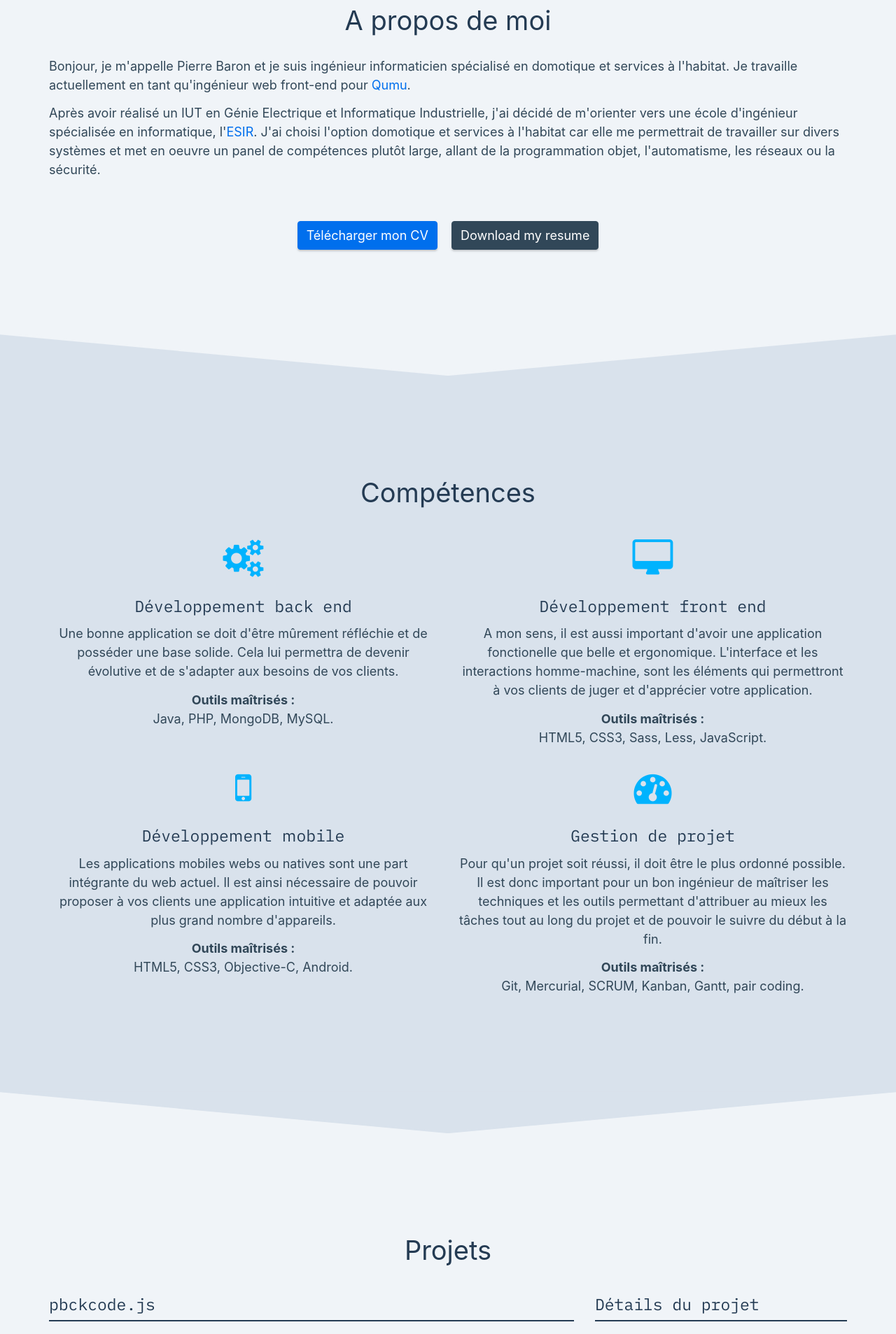
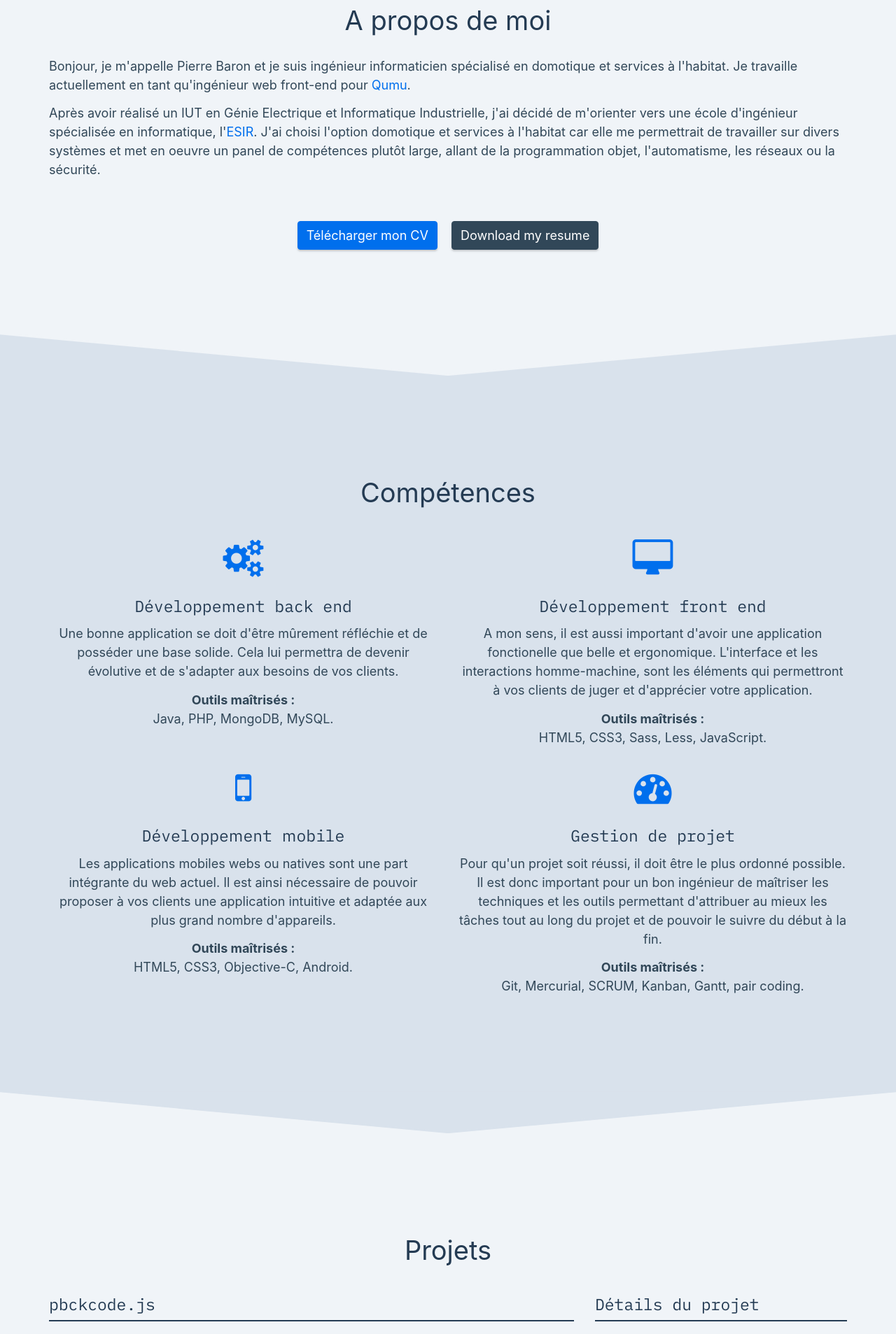
Before and after one commit to prbaron/prbaron.github.com, a Jekyll site: the page built from index.html, in a window 1280 px wide. Shown: the part 550-2457 px from the top of the page at 70% size. Built offline with Jekyll 4.4.1, drawn with Linux system fonts in a browser that asks for light colours; some web fonts are replaced.

Commit message:
Fixed color for icons

```diff
--- a/_sass/prbaron/_skills.scss
+++ b/_sass/prbaron/_skills.scss
@@ -8,7 +8,7 @@
 }
 
 .skill-icon {
-  color: #00b3fe;
+  color: $brand-primary;
   font-size: 3em;
   padding: $grid-gutter-width / 2;
 }
```
